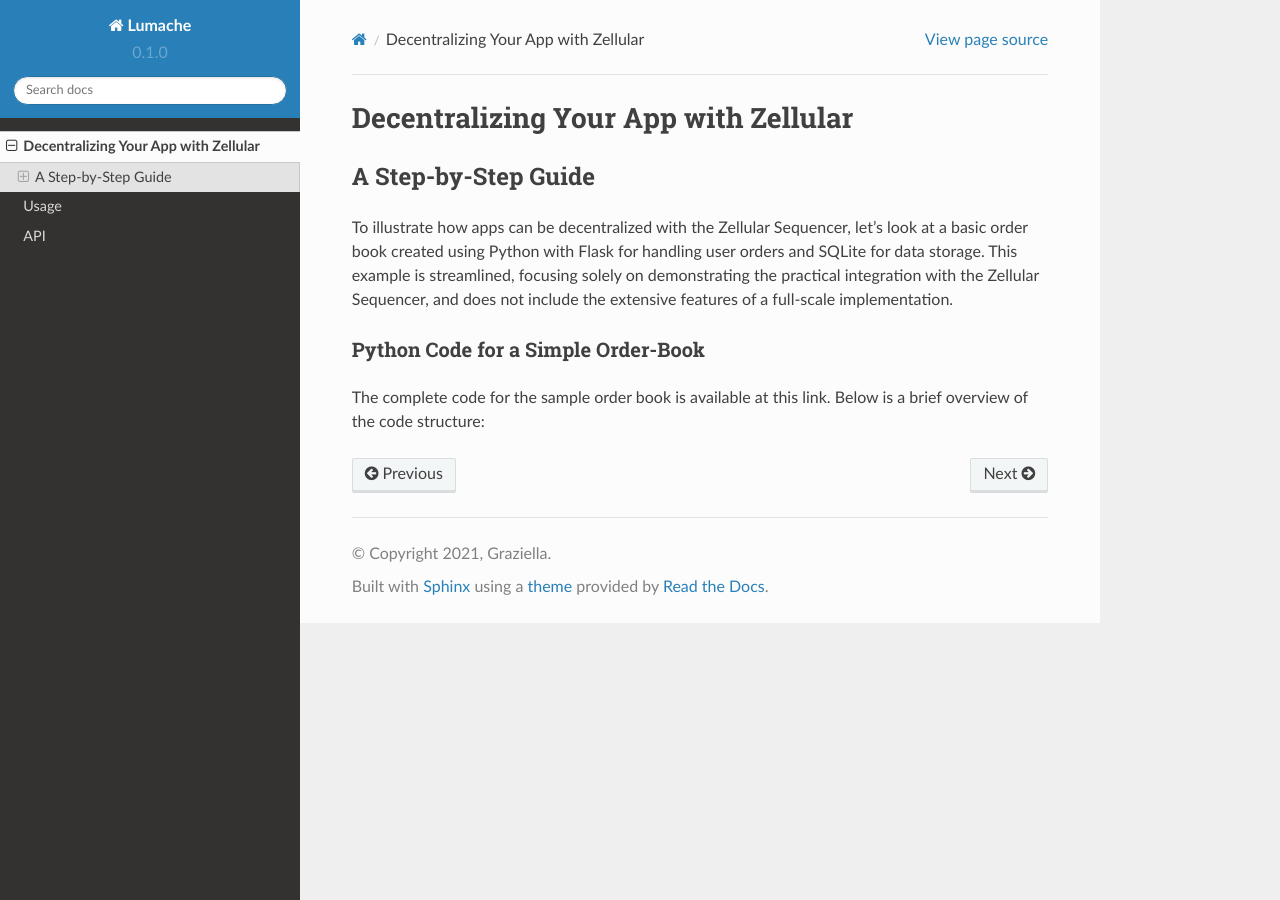
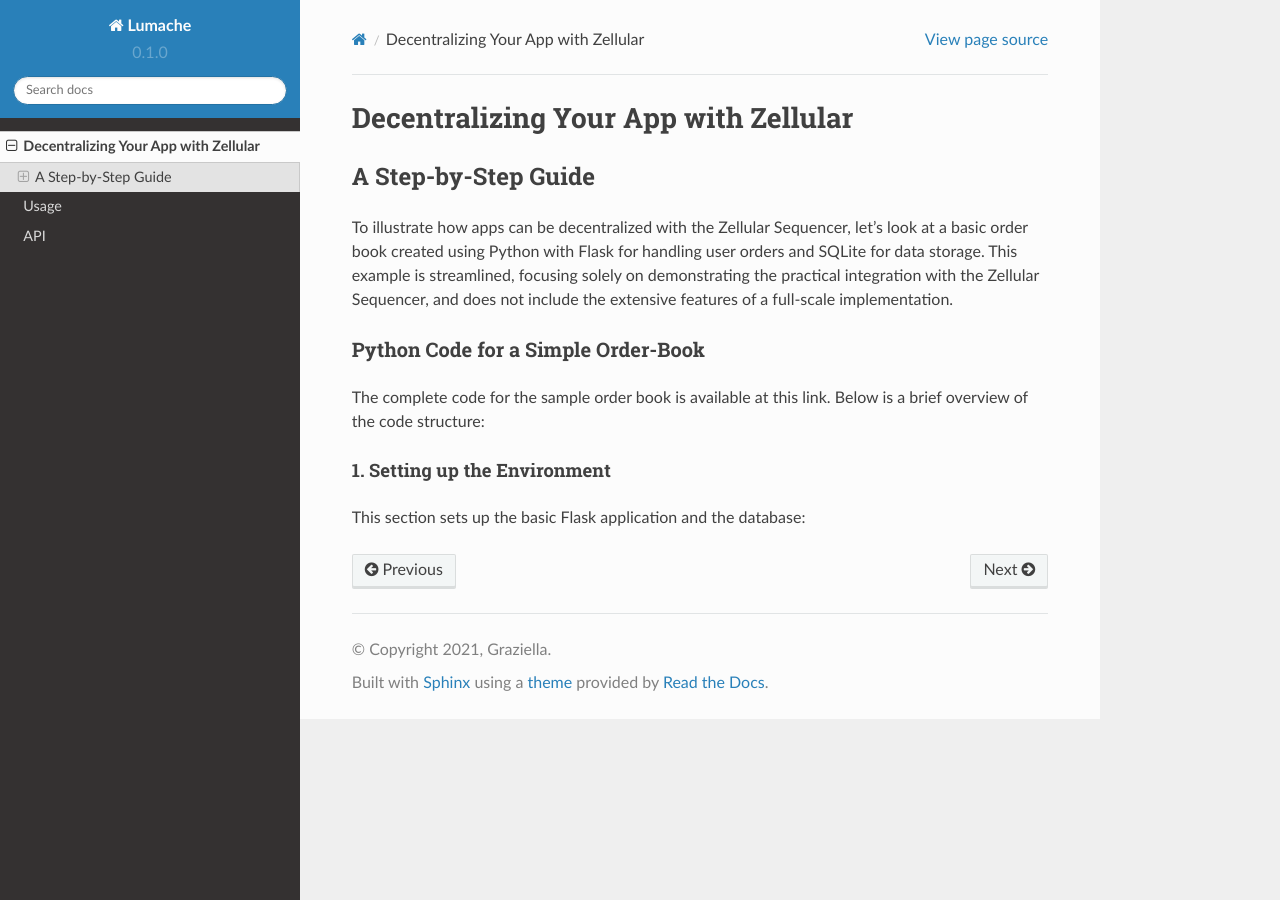
Before and after one commit to abramsymons/zellular-sequencer-docs, a Sphinx documentation site: the page built from docs/source/guide.rst, in a window 1280 px wide. Built offline with Sphinx 7.4.7 and the Read the Docs theme 2.0.0, drawn with Linux system fonts in a browser that asks for light colours.

Commit message:
test subtitle

```diff
--- a/docs/source/guide.rst
+++ b/docs/source/guide.rst
@@ -8,6 +8,10 @@
 To illustrate how apps can be decentralized with the Zellular Sequencer, let's look at a basic order book created using Python with Flask for handling user orders and SQLite for data storage. This example is streamlined, focusing solely on demonstrating the practical integration with the Zellular Sequencer, and does not include the extensive features of a full-scale implementation.
 
 Python Code for a Simple Order-Book
-**********
+================
 
 The complete code for the sample order book is available at this link. Below is a brief overview of the code structure:
+
+1. Setting up the Environment
+----------
+This section sets up the basic Flask application and the database:
```
